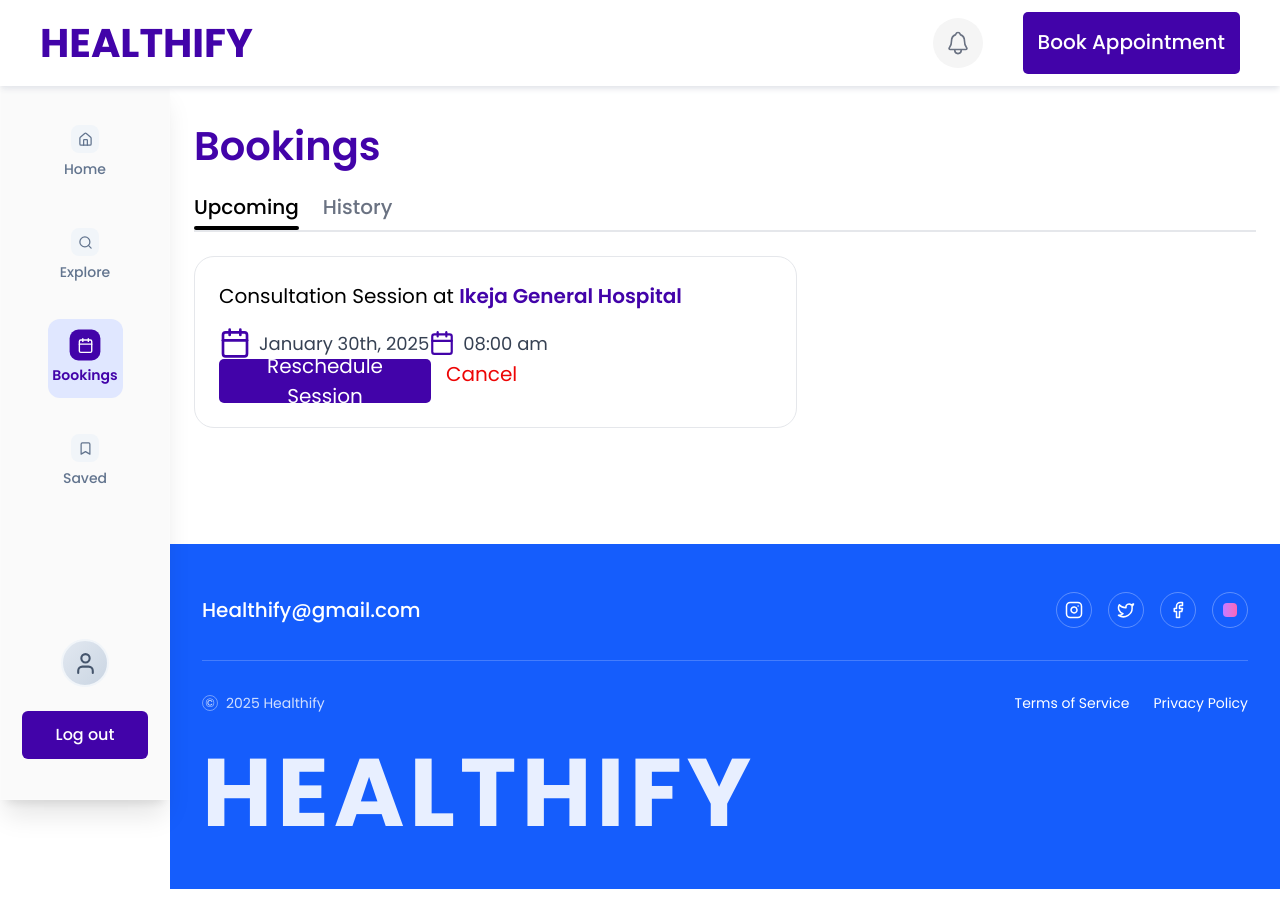
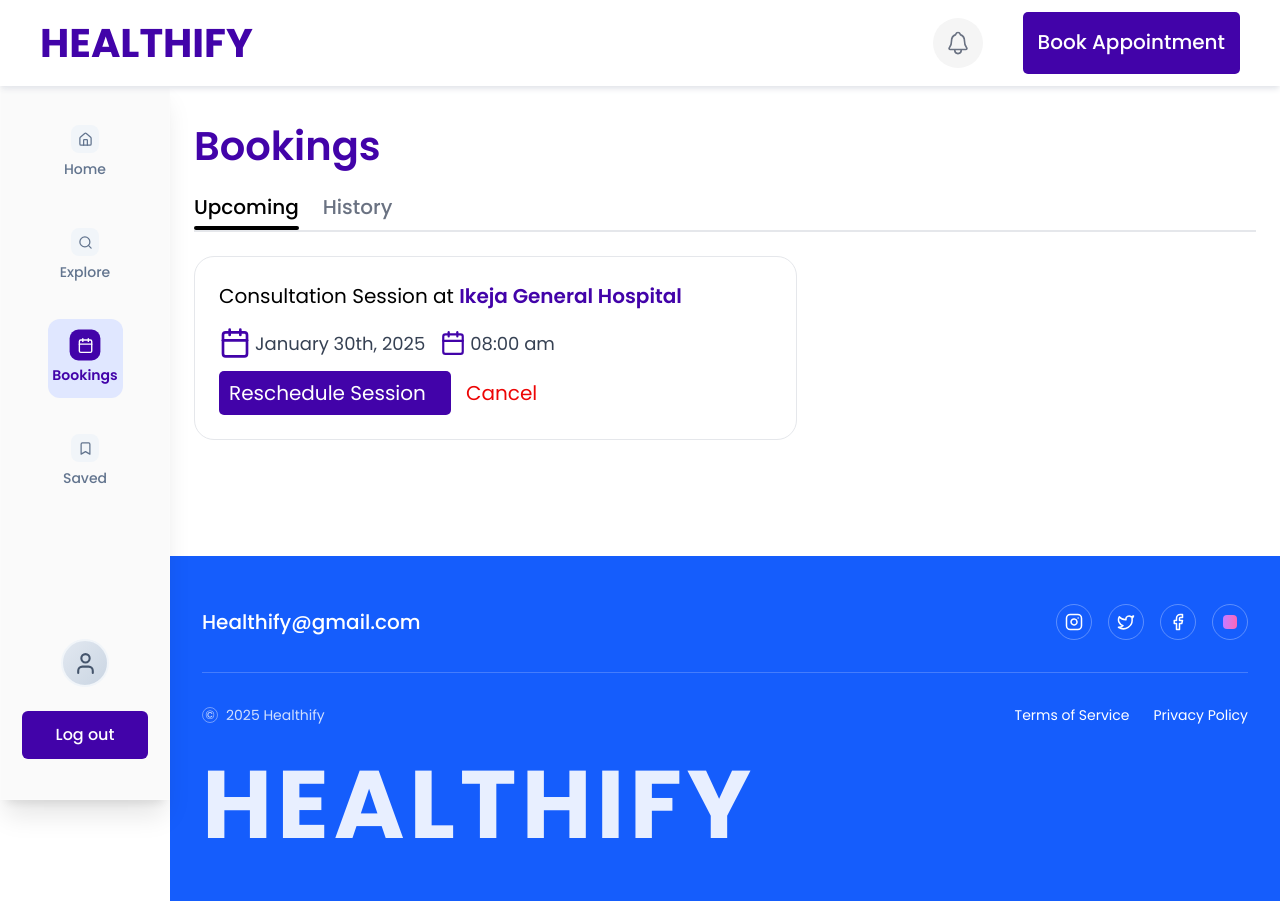
Before and after one commit to BusandCode/healthify, a Next.js app: page /dashboard/bookings in a window 1280 px wide. Built offline with nearby package versions, Linux system fonts and the light colour scheme.

Commit message:
update booking page

```diff
--- a/components/Booking.tsx
+++ b/components/Booking.tsx
@@ -44,21 +44,20 @@ const Booking = () => {
             <h1 className='font-normal lg:text-[20px] text-[18px] mb-4'>
               Consultation Session at <span className='text-[#4203a9] font-semibold'>Ikeja General Hospital</span>
             </h1>
-            <article>
-              <div className='flex lg:flex-row flex-colgap-[15px]'>
+            <article className='flex flex-col items-start gap-3'>
+              <div className='flex lg:flex-row flex-col items-center gap-[15px]'>
                 {/* time */}
-                <div className='flex items-center gap-2'>
+                <div className='flex items-center gap-1'>
                   <Calendar className='w-5 h-5 lg:w-8 lg:h-8 text-[#4203a9]' />
                   <span className='text-gray-700 g:text-[20px] text-[18px]'>January 30th, 2025</span>
                 </div>
-                <div className='flex items-center gap-2'>
+                <div className='flex items-center gap-1'>
                   <Calendar className='w-5 h-5 lg:w-[26px] lg:h-[26px] text-[#4203a9]' />
                   <span className='text-gray-700 g:text-[20px] text-[18px]'>08:00 am</span>
                 </div>
               </div>
-              <div className='flex lg:flex-row flex-col gap-[15px]'>
-                <button className='w-[212px] text-[18px] lg:text-[20px] flex
-                items-center justify-center h-[44px] p-[10px] bg-[#4203a9] text-white
+              <div className='flex lg:flex-row flex-col items-center gap-[15px]'>
+                <button className='lg:w-[232px] flex items-center text-[18px] lg:text-[20px] h-[44px] p-[10px] bg-[#4203a9] text-white
                  rounded-[5px]'>Reschedule Session</button>
                  <h1 className='text-[#ED0505] text-[18px] lg:text-[20px]'>Cancel</h1>
               </div>
```
